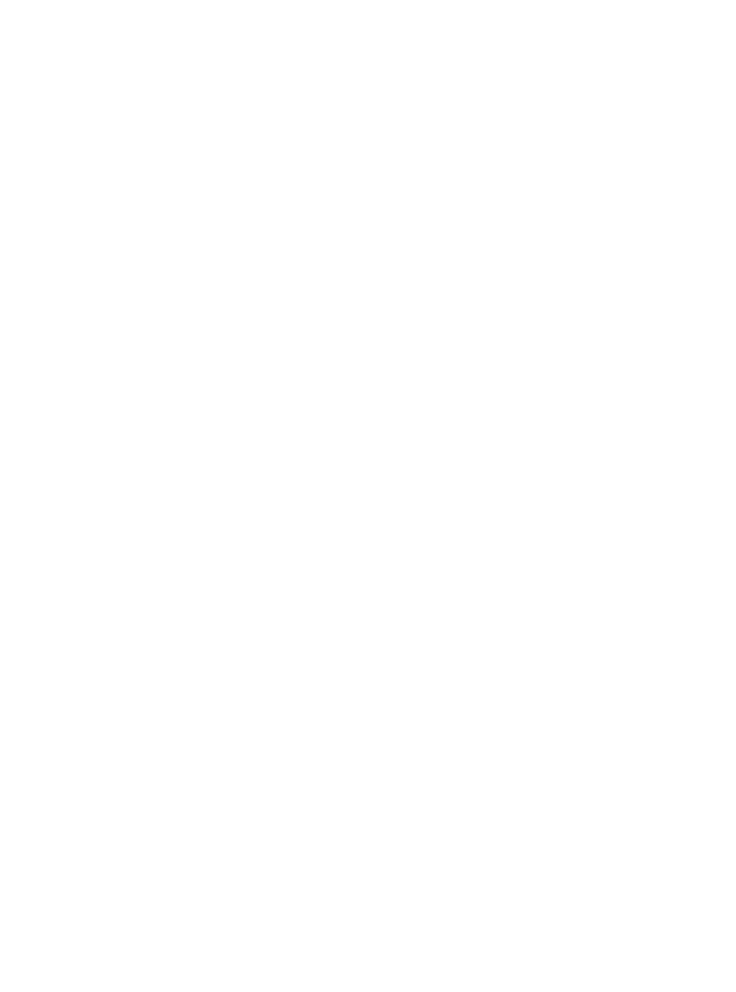
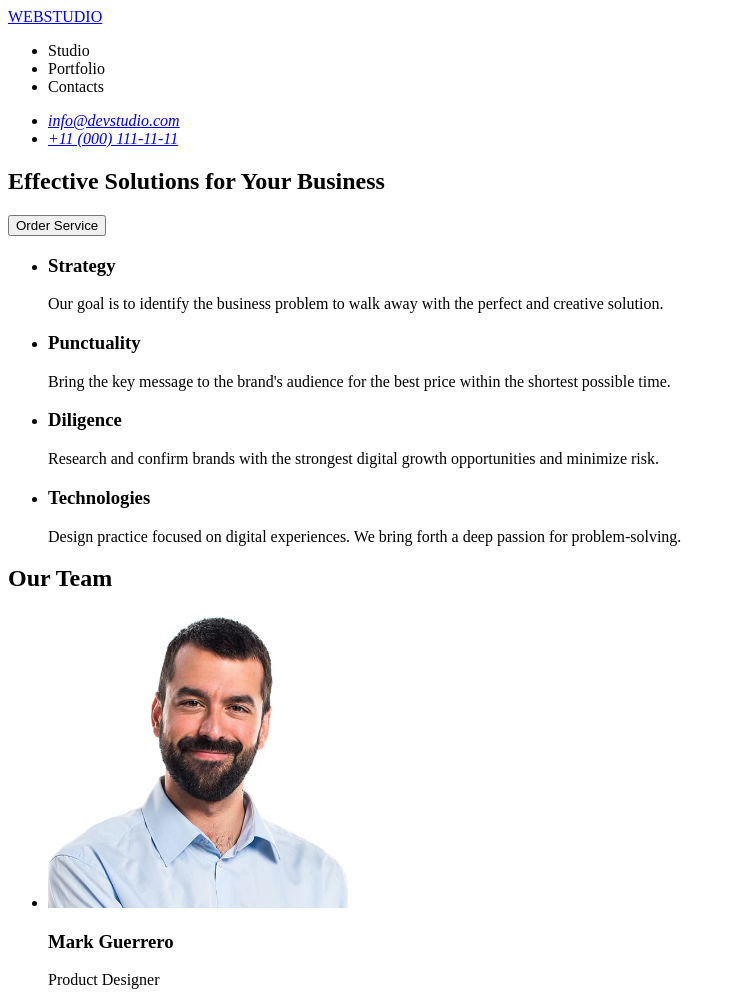
Before and after one commit to luuushpak/goit-markup-hw-01, a plain HTML site: page index.html in a window 1280 px wide. Shown: the top 992 px of the page, without its empty margins (0-736 px from the left). Before the commit the page ends 800 px from the top, so only its background shows below. Drawn offline with Linux system fonts and the light colour scheme.

Commit message:
complete-file

```diff
--- a/index.html
+++ b/index.html
@@ -3,11 +3,115 @@
   <head>
     <meta charset="UTF-8" />
     <meta name="viewport" content="width=device-width, initial-scale=1.0" />
-    <title>Document</title>
+    <title>Web Studio</title>
   </head>
   <body>
-    <header></header>
-    <main></main>
-    <footer></footer>
+    <header>
+      <a href="https://luuushpak.github.io/goit-markup-hw-01/">WEBSTUDIO</a>
+      <nav>
+        <ul>
+          <li>Studio</li>
+          <li>Portfolio</li>
+          <li>Contacts</li>
+        </ul>
+      </nav>
+      <address>
+        <ul>
+          <li>
+            <a href="mailto:info@devstudio.com">info@devstudio.com</a>
+          </li>
+          <li>
+            <a href="tel:+110001111111">+11 (000) 111-11-11</a>
+          </li>
+        </ul>
+      </address>
+    </header>
+    <main>
+      <section>
+        <h1>Effective Solutions for Your Business</h1>
+        <button type="button">Order Service</button>
+      </section>
+      <section>
+        <h2 hidden>The Formula for Achievement</h2>
+        <ul>
+          <li>
+            <h3>Strategy</h3>
+            <p>
+              Our goal is to identify the business problem to walk away with the
+              perfect and creative solution.
+            </p>
+          </li>
+          <li>
+            <h3>Punctuality</h3>
+            <p>
+              Bring the key message to the brand's audience for the best price
+              within the shortest possible time.
+            </p>
+          </li>
+          <li>
+            <h3>Diligence</h3>
+            <p>
+              Research and confirm brands with the strongest digital growth
+              opportunities and minimize risk.
+            </p>
+          </li>
+          <li>
+            <h3>Technologies</h3>
+            <p>
+              Design practice focused on digital experiences. We bring forth a
+              deep passion for problem-solving.
+            </p>
+          </li>
+        </ul>
+      </section>
+      <section>
+        <h2>Our Team</h2>
+        <ul>
+          <li>
+            <img
+              src="./img/mark.jpg"
+              alt="The photo of our Product Designer"
+              width="300"
+            />
+            <h3>Mark Guerrero</h3>
+            <p>Product Designer</p>
+          </li>
+          <li>
+            <img
+              src="./img/tom.jpg"
+              alt="The photo of our Frontend Developer"
+              width="300"
+            />
+            <h3>Tom Ford</h3>
+            <p>Frontend Developer</p>
+          </li>
+          <li>
+            <img
+              src="./img/camila.jpg"
+              alt="The photo of our Marketing Specialist"
+              width="300"
+            />
+            <h3>Camila Garcia</h3>
+            <p>Marketing</p>
+          </li>
+          <li>
+            <img
+              src="./img/daniel.jpg"
+              alt="The photo of our UI Designer"
+              width="300"
+            />
+            <h3>Daniel Wilson</h3>
+            <p>UI Designer</p>
+          </li>
+        </ul>
+      </section>
+    </main>
+    <footer>
+      <a href="https://luuushpak.github.io/goit-markup-hw-01/">WEBSTUDIO</a>
+      <p>
+        Increase the flow of customers and sales for your business with digital
+        marketing & growth solutions.
+      </p>
+    </footer>
   </body>
 </html>
```
